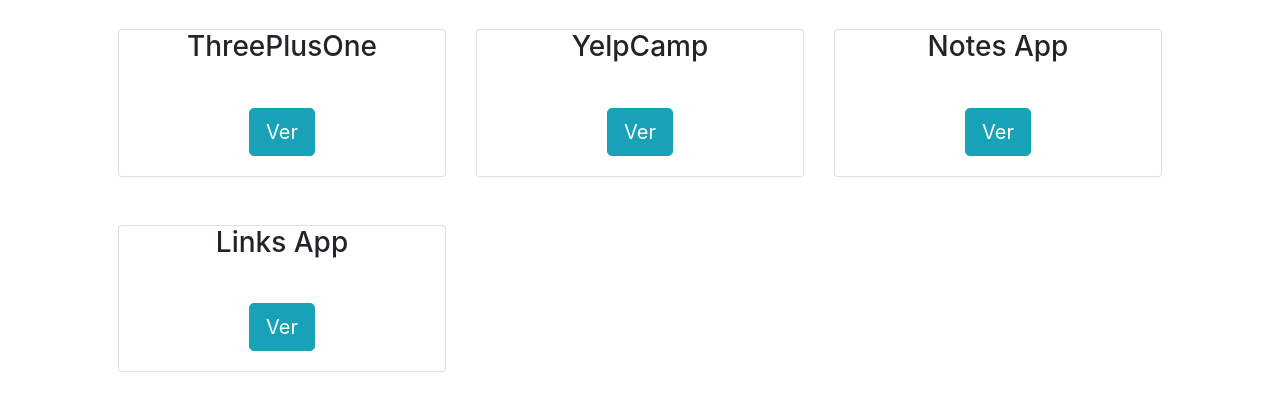
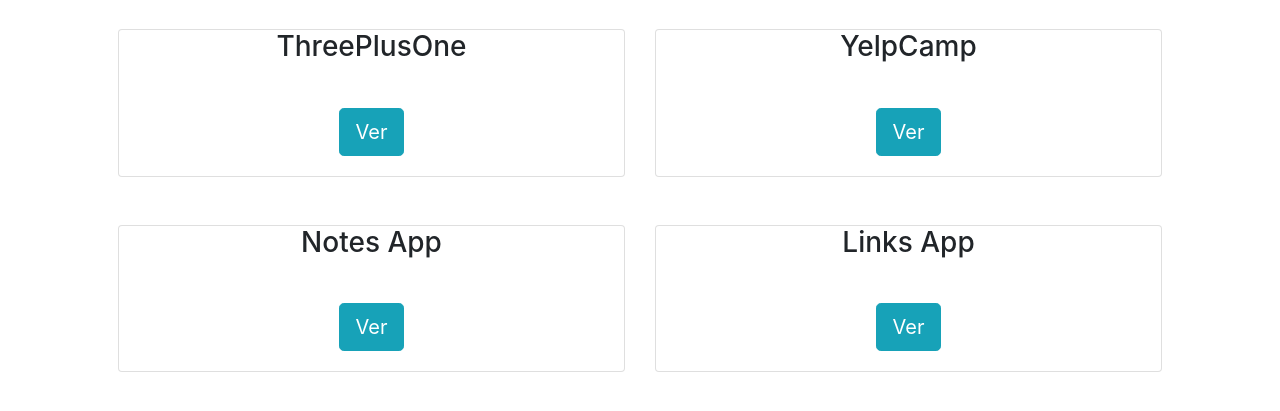
Before and after one commit to BorjaG90/portfolio, a plain HTML site: page src/views/projects/main.html in a window 1280 px wide. Shown: the part 75-486 px from the top of the page. Drawn offline with nearby package versions, Linux system fonts and the light colour scheme.

Commit message:
Change Projects style

```diff
--- a/src/views/projects/main.html
+++ b/src/views/projects/main.html
@@ -20,7 +20,7 @@
     <div class="container p-4">
       <div class="row">
 
-        <div class="col-md-4 mb-5">
+        <div class="col-md-6 mb-5">
           <div class="card text-center">
             <div class="card-title">
               <h3 class="card-title">ThreePlusOne</h3>
@@ -31,7 +31,7 @@
           </div>
         </div>
 
-        <div class="col-md-4 mb-5">
+        <div class="col-md-6 mb-5">
           <div class="card text-center">
             <div class="card-title">
               <h3 class="card-title">YelpCamp</h3>
@@ -42,7 +42,7 @@
           </div>
         </div>
 
-        <div class="col-md-4 mb-5">
+        <div class="col-md-6 mb-5">
           <div class="card text-center">
             <div class="card-title">
               <h3 class="card-title">Notes App</h3>
@@ -53,7 +53,7 @@
           </div>
         </div>
 
-        <div class="col-md-4 mb-5">
+        <div class="col-md-6 mb-5">
           <div class="card text-center">
             <div class="card-title">
               <h3 class="card-title">Links App</h3>
```
